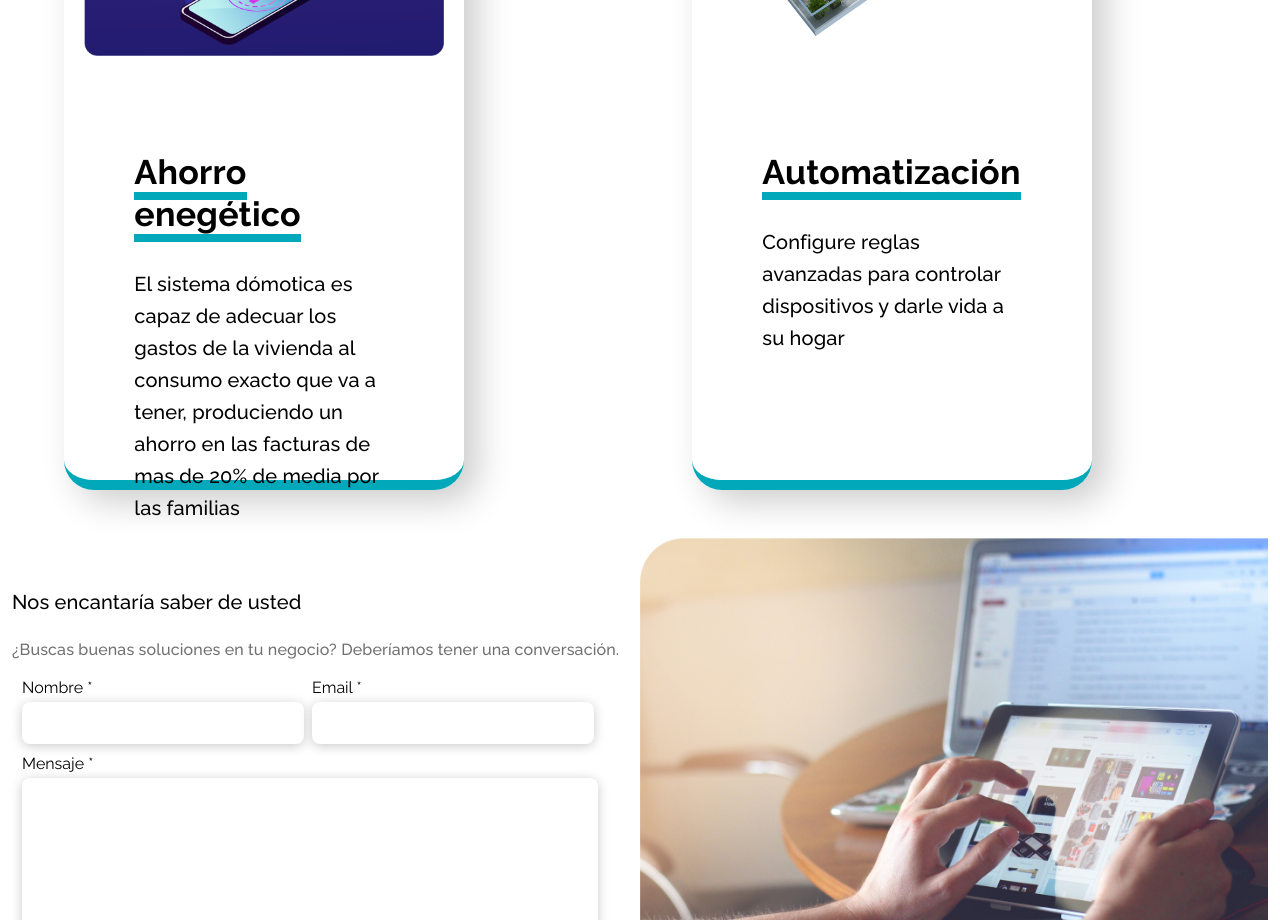
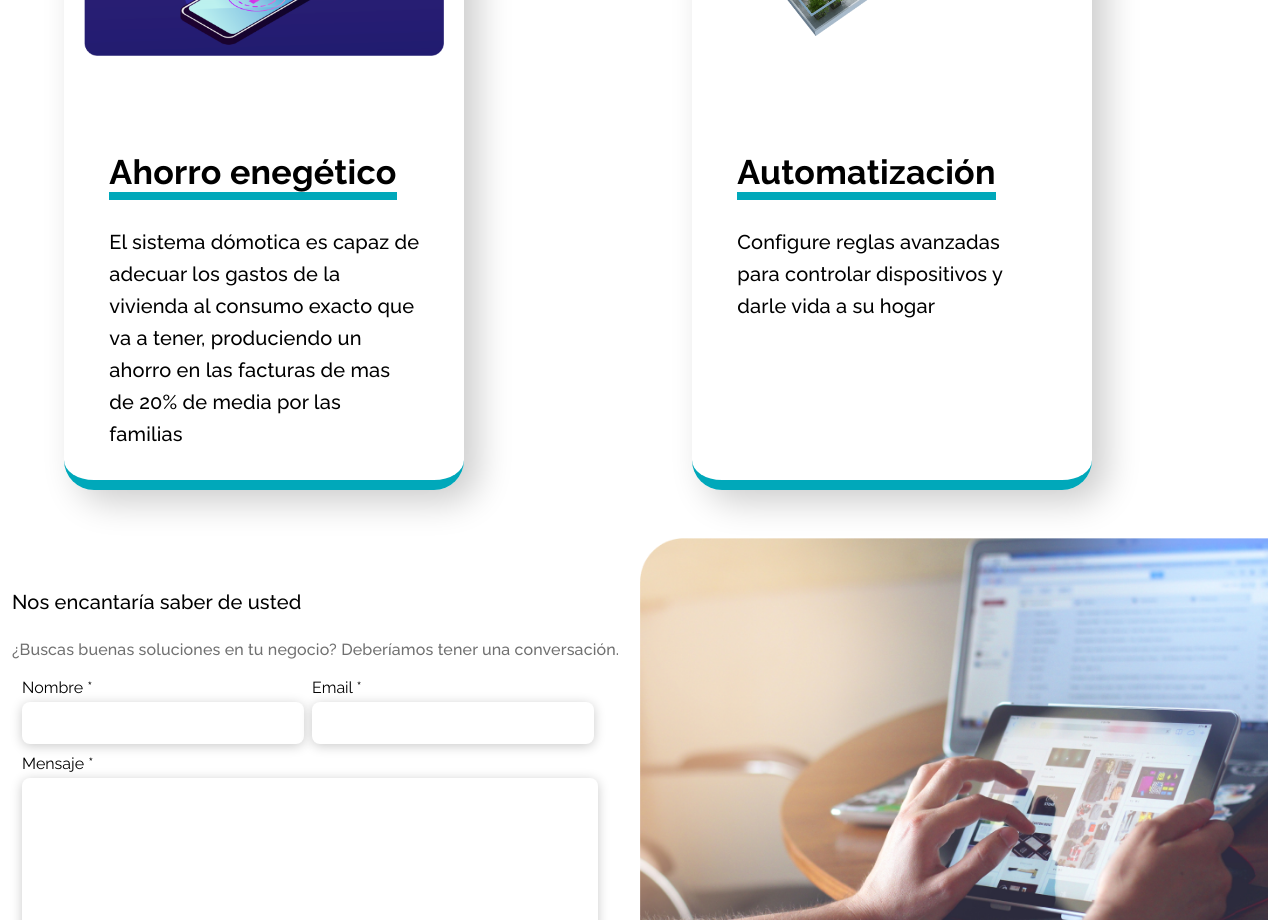
Before and after one commit to oss05/soma-react-site, a React (Create React App) app: page /iot in a window 1280 px wide. Shown: the part 2920-3840 px from the top of the page. Built offline with nearby package versions, Linux system fonts and the light colour scheme.

Commit message:
ui iot mejorada

```diff
--- a/src/Components/ImageOffsetInfo.jsx
+++ b/src/Components/ImageOffsetInfo.jsx
@@ -39,7 +39,7 @@ const ImageOffsetInfo = ({ title, img, description }) => {
     detailsContainer: {
       height: '240px',
       [theme.breakpoints.up('md')]: {
-        padding: '0px 50px',
+        padding: '0px 25px',
 
       },
       [theme.breakpoints.down('md')]: {
```
